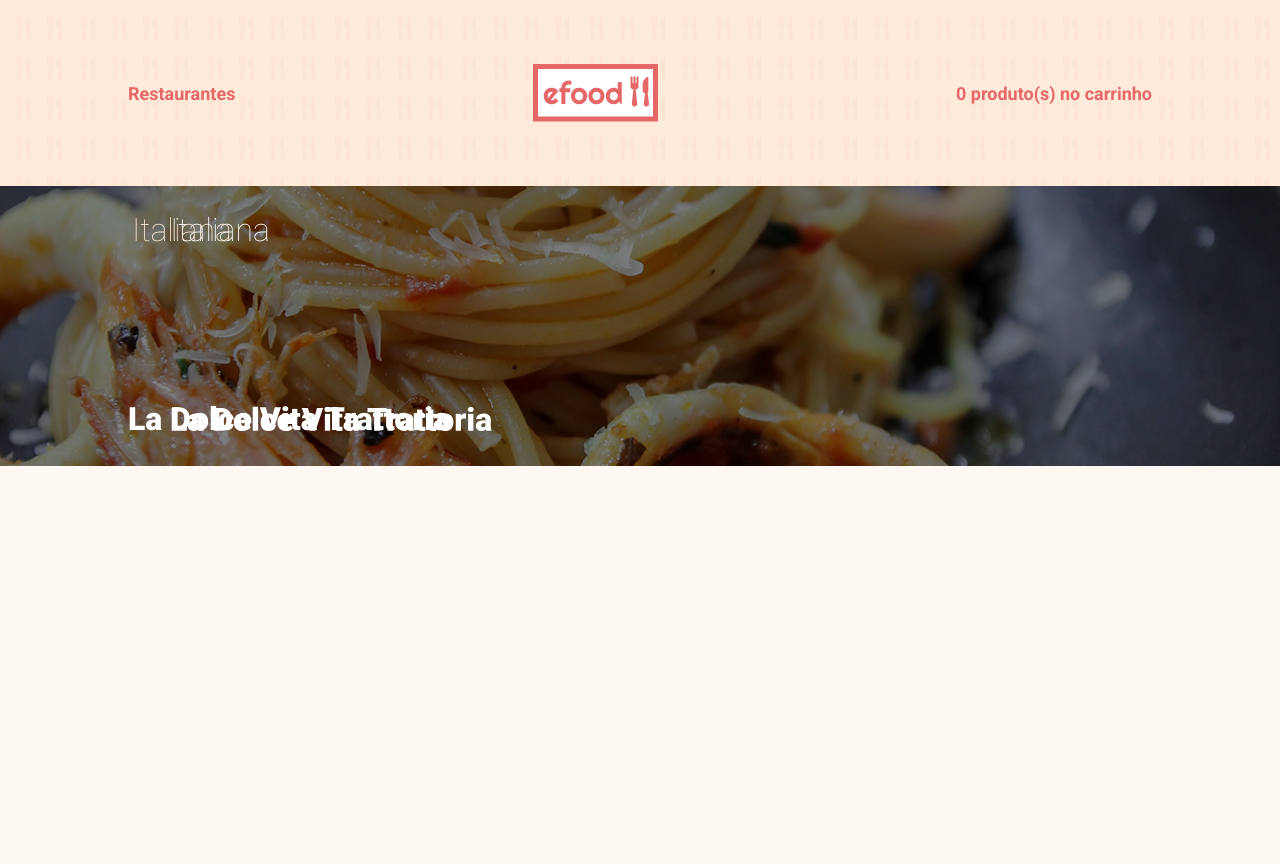
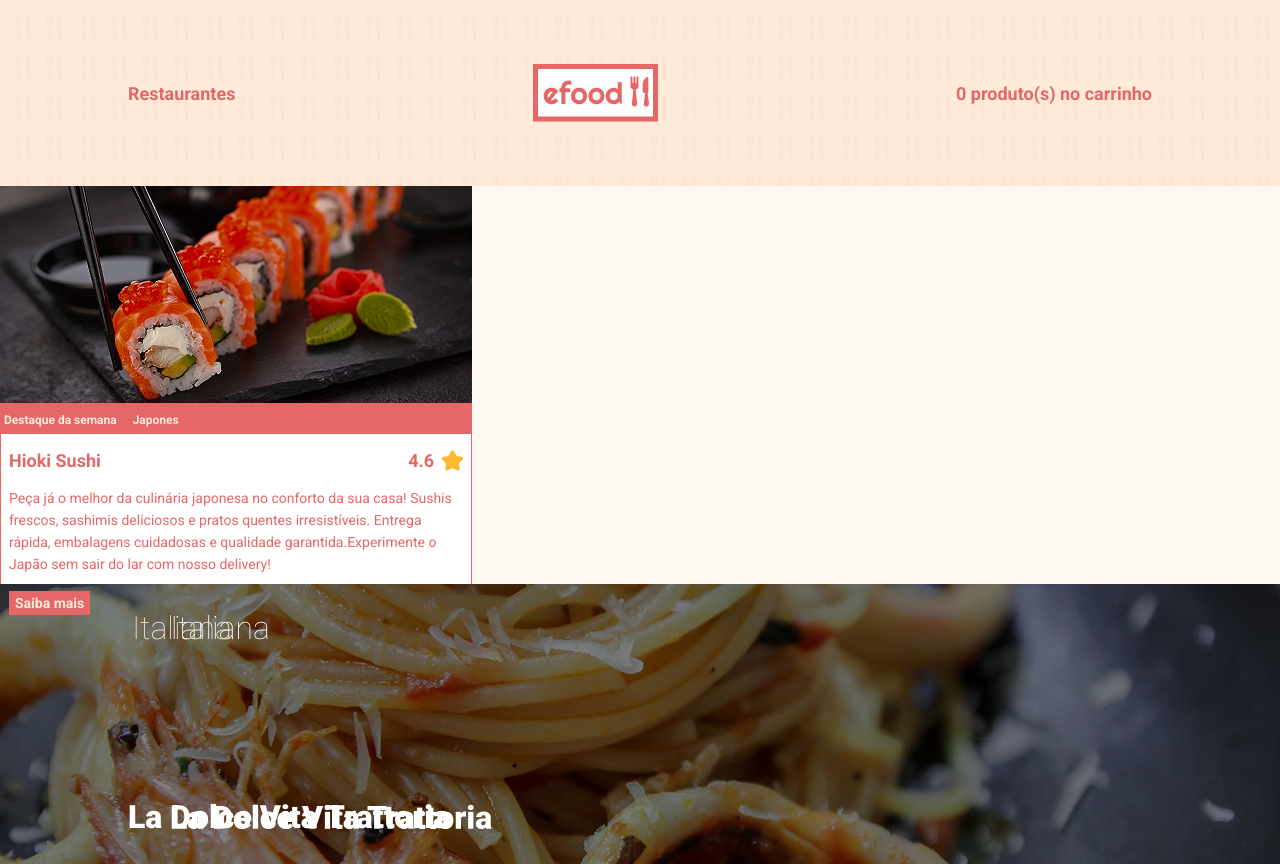
Before and after one commit to Sulivan7/efood, a React (Vite) app: page / in a window 1280 px wide. Before the commit the page ends 800 px from the top, so only its background shows below. Built offline with nearby package versions, Linux system fonts and the light colour scheme.

Commit message:
feat: create initial Card component structure

```diff
--- a/src/App.tsx
+++ b/src/App.tsx
@@ -2,13 +2,19 @@
 
 import Banner from './components/Banner'
 import Header from './components/Header'
+import Card from './components/Card'
 
 import { GlobalCss } from './styles/styles'
 
 const router = createBrowserRouter([
   {
     path: '/',
-    element: <Banner />
+    element: (
+      <>
+        <Card />
+        <Banner />
+      </>
+    )
   }
 ])
 
--- /dev/null
+++ b/src/components/Card/index.tsx
@@ -0,0 +1,38 @@
+import restaurantImg from '../../assets/images/hiokiSushi.png'
+import starImage from '../../assets/images/star.png'
+
+import Button from '../Button'
+import Tag from '../Tag'
+
+import * as S from './styles'
+
+const Card = () => (
+  <S.CardContainer>
+    <img src={restaurantImg} alt="Hioki Sushi" />
+    <Tag>Destaque da semana</Tag>
+    <Tag>Japones</Tag>
+    <S.Content>
+      <S.Title>
+        Hioki Sushi
+        <span>
+          4.6
+          <img
+            src={starImage}
+            alt="Imagem de uma estrela mostrando a avaliação"
+          />
+        </span>
+      </S.Title>
+      <S.Description>
+        Peça já o melhor da culinária japonesa no conforto da sua casa! Sushis
+        frescos, sashimis deliciosos e pratos quentes irresistíveis. Entrega
+        rápida, embalagens cuidadosas e qualidade garantida.Experimente o Japão
+        sem sair do lar com nosso delivery!
+      </S.Description>
+      <Button type="button" title="">
+        Saiba mais
+      </Button>
+    </S.Content>
+  </S.CardContainer>
+)
+
+export default Card
--- /dev/null
+++ b/src/components/Card/styles.ts
@@ -0,0 +1,52 @@
+import styled from 'styled-components'
+
+import { colors } from '../../styles/styles'
+import { TagContainer } from '../Tag/styles'
+
+export const CardContainer = styled.div`
+  background-color: ${colors.pink};
+
+  width: 472px;
+  height: 398px;
+
+  img {
+    width: 100%;
+  }
+
+  ${TagContainer} {
+    margin-right: 8px;
+  }
+`
+
+export const Content = styled.div`
+  background-color: ${colors.white};
+  border: 1px solid ${colors.pink};
+  padding: 8px;
+`
+
+export const Title = styled.h3`
+  font-size: 18px;
+  font-weight: bold;
+  margin-top: 8px;
+  margin-bottom: 16px;
+  display: flex;
+  justify-content: space-between;
+
+  span {
+    display: flex;
+  }
+
+  img {
+    width: 21px;
+    height: 21px;
+    margin-left: 8px;
+  }
+`
+
+export const Description = styled.p`
+  font-size: 14px;
+  font-weight: 400;
+  line-height: 22px;
+  margin-bottom: 16px;
+  display: block;
+`
```
